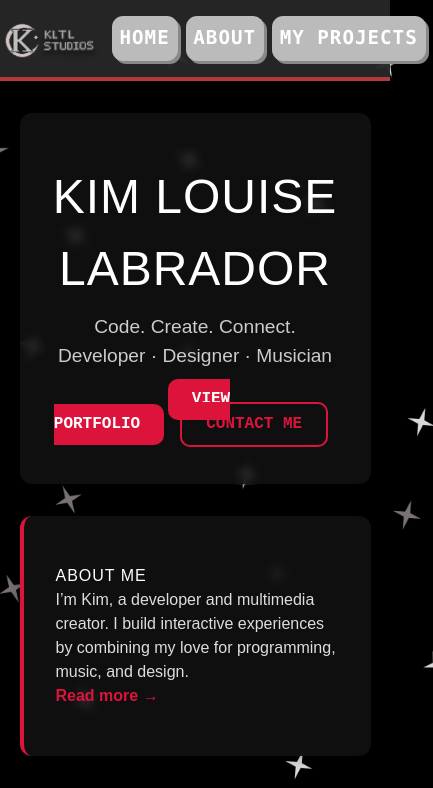
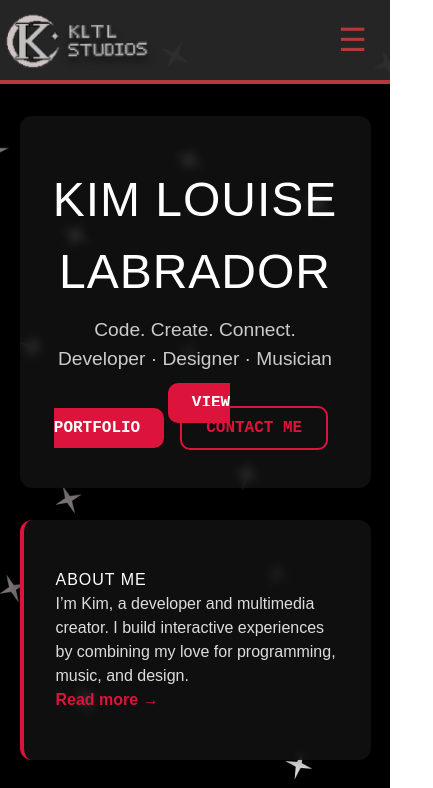
Before and after one commit to KimTRM/KimTRM.github.io, a Next.js app: page / in a window 390 px wide. Shown: the top 788 px of the page, 433 px wide, since content can reach past the window. Built offline with nearby package versions, Linux system fonts and the light colour scheme.

Commit message:
Made the header a separate component and made it dynamic sizing for mobile view

```diff
--- a/app/globals.css
+++ b/app/globals.css
@@ -110,9 +110,66 @@ body {
   color: #b33a3a;
   box-shadow: 1px 1px 0 #b33a3a;
 }
+.hamburger {
+  display: none;
+  background: none;
+  border: none;
+  font-size: 2rem;
+  color: #b33a3a;
+  cursor: pointer;
+  margin-left: auto;
+}
+.hamburger:hover{
+  color: #d95959;
+}
 
-/* Responsive styles */
+/* Responsive hamburger menu */
 @media (max-width: 600px) {
+
+  .hamburger {
+    display: block;
+    z-index: 201;
+    position: relative;
+    /* Move possiton to the left abit */
+    margin-right: 5%;
+  }
+  .header-nav {
+    display: none;
+  }
+  .header-nav.floating-nav.open {
+    align-items: center;
+    display: flex;
+    flex-direction: column;
+    position: fixed;
+    top: 80px; /* adjust as needed */
+    right: 16px;
+    width: 80vw;
+    max-width: 200px;
+    max-height: 30vh;
+    background: #272727f5;
+    border-radius: 1rem;
+    box-shadow: 0 8px 32px rgba(0,0,0,0.25);
+    z-index: 200;
+    padding: 2rem 2rem;
+    gap: 1rem;
+    animation: fadeIn 0.2s;
+  }
+  .default-btn{
+    width: 110%;
+    text-align: center;
+    background: #bbb;
+      color: #444;
+      font-family: "Share Tech Mono", "Consolas", monospace;
+      font-size: 1.2rem;
+      font-weight: bold;
+      border: none;
+      border-radius: 0.7rem;
+      padding: 0.5rem 2vw;
+      box-shadow: 3px 3px 0 #888;
+      text-decoration: none;
+      transition: background 0.2s, color 0.2s, box-shadow 0.2s;
+      white-space: nowrap;
+  }
     .main-header {
       padding: 0.5rem 1vw;
     }
@@ -134,4 +191,8 @@ body {
       padding: 0.2rem 2vw;
       box-shadow: 3px 3px 0 #888;
     }
+  @keyframes fadeIn {
+    from { opacity: 0; transform: translateY(-10px);}
+    to { opacity: 1; transform: translateY(0);}
   }
+}
--- a/app/home/components/ContactSection.tsx
+++ b/app/home/components/ContactSection.tsx
@@ -7,12 +7,7 @@ export default function ContactSection() {
                 <div className="container">
                     <h2>Let&apos;s Work Together</h2>
                     <p>Have a project in mind or just want to say hi? Let’s talk!</p>
-                    <a href="mailto:kimlabrador@example.com" className="btn">Email Me</a>
-                    <div className="socials">
-                        <a href="https://github.com/kimtrm" target="_blank">GitHub</a>
-                        <a href="https://linkedin.com/in/kimtrm" target="_blank">LinkedIn</a>
-                        <a href="https://youtube.com/@kltlstudios" target="_blank">YouTube</a>
-                    </div>
+                    <a href="mailto:kimlabrador71@gmail.com" className="btn">Email Me</a>
                 </div>
             </section>
         </>
--- /dev/null
+++ b/app/home/components/Header.tsx
@@ -0,0 +1,53 @@
+"use client"
+import { useState } from "react";
+import Link from "next/link";
+import Image from "next/image";
+import "../../globals.css";
+
+export default function Header() {
+    const [open, setOpen] = useState(false);
+    const [hovered, setHovered] = useState(false);
+    const showMenu = open || hovered;
+
+    return (
+        <header className="main-header">
+            <Image
+                src="/icon/Icon.svg"
+                width={160}
+                height={100}
+                alt="KLTL Studios Logo"
+                className="logo"
+            />
+            <button
+                className="hamburger"
+                aria-label="Open navigation"
+                onClick={() => {
+                    setOpen((prev) => {
+                        const next = !prev;
+                        if (!next) setHovered(false);
+                        return next;
+                    });
+                }}
+                onMouseEnter={() => setHovered(true)}
+            >
+                &#9776;
+            </button>
+            <nav className={`header-nav floating-nav${showMenu ? " open" : ""}`}
+                onMouseEnter={() => setHovered(true)}
+                onMouseLeave={() => {
+                    setHovered(false);
+                    setOpen(false);
+                }}>
+                <Link href="/" className="default-btn" onClick={() => { setOpen(false); setHovered(false); }}>
+                    <h1>Home</h1>
+                </Link>
+                <Link href="/about" className="default-btn" onClick={() => { setOpen(false); setHovered(false); }}>
+                    <h1>About</h1>
+                </Link>
+                <Link href="/projects" className="default-btn" onClick={() => { setOpen(false); setHovered(false); }}>
+                    <h1>My Projects</h1>
+                </Link>
+            </nav>
+        </header >
+    );
+}
--- a/app/layout.tsx
+++ b/app/layout.tsx
@@ -1,7 +1,6 @@
 import type { Metadata } from "next";
 import "./globals.css";
-import Image from "next/image";
-import Link from "next/link";
+import Header from "./home/components/Header";
 
 export const metadata: Metadata = {
   title: "KLTL Studios",
@@ -19,7 +18,7 @@ export default function RootLayout({
   return (
     <html lang="en">
       <body>
-        <header className="main-header">
+        {/* <header className="main-header">
           <Image
             src="/icon/Icon.svg"
             width={160}
@@ -27,6 +26,13 @@ export default function RootLayout({
             alt="KLTL Studios Logo"
             className="logo"
           />
+          <button
+            className="hamburger"
+            aria-label="Open navigation"
+            onClick={() => setOpen(!open)}
+          >
+            &#9776;
+          </button>
           <nav className="header-nav">
             <Link href="/" className="default-btn">
               <h1>Home</h1>
@@ -38,17 +44,22 @@ export default function RootLayout({
               <h1>My Projects</h1>
             </Link>
           </nav>
-        </header>
+        </header> */}
 
+        <Header />
         {children}
 
         <footer className="nav-bottom">
           <div className="nav-bottom-left">
             <h2> &copy; 2025 KLTL Studios.</h2>
           </div>
-          {/* <div className="nav-bottom-right">
-            <a href="#">Privacy</a> | <a href="#">Terms</a>
-          </div> */}
+          <div className="nav-bottom-right">
+            <a href="https://github.com/kimtrm" target="_blank">GitHub</a>
+            |
+            <a href="https://linkedin.com/in/kimtrm" target="_blank">LinkedIn</a>
+            |
+            <a href="https://youtube.com/@kltlstudios" target="_blank">YouTube</a>
+          </div>
         </footer>
       </body>
     </html>
```
Lines whose indentation alone changed are shown as unchanged.
